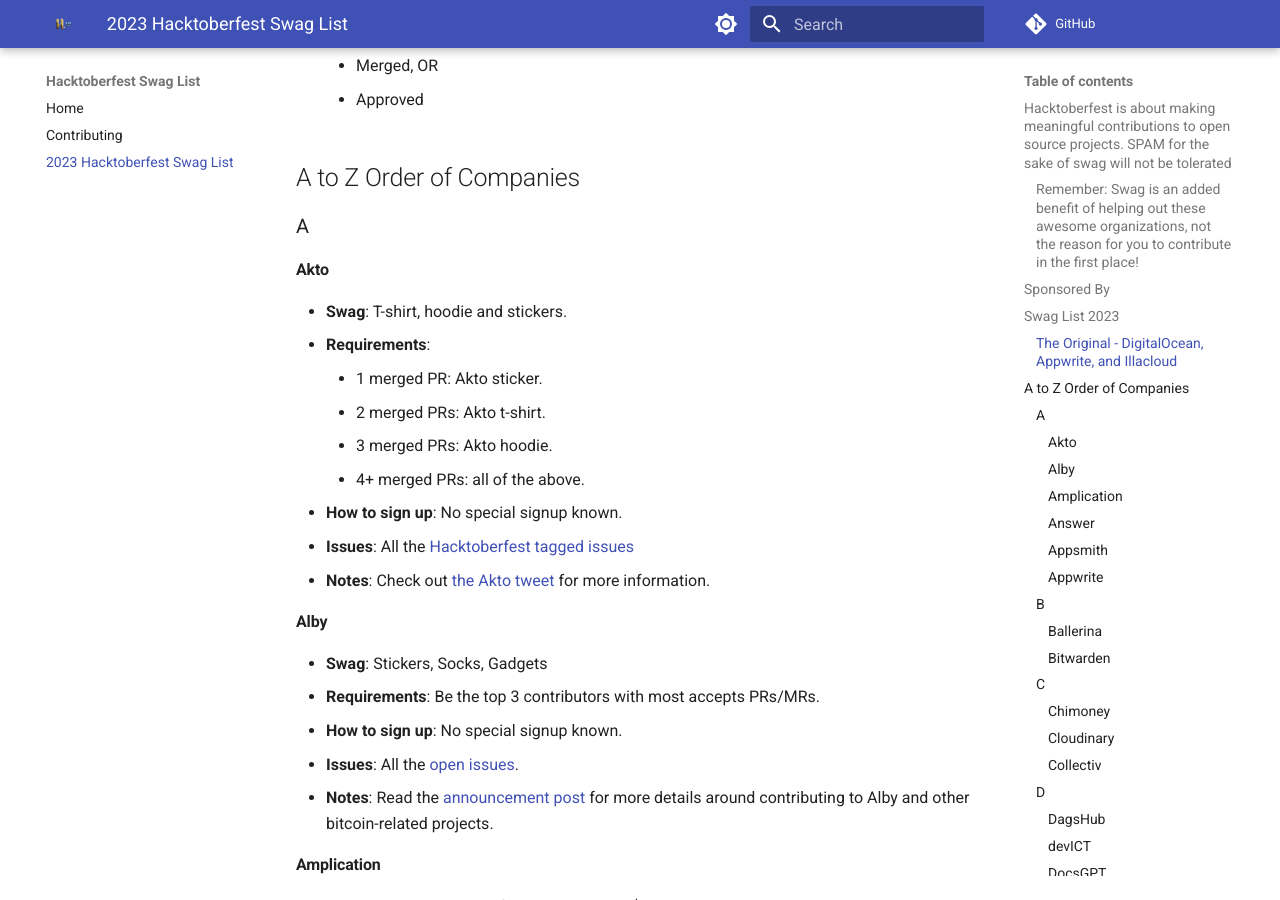
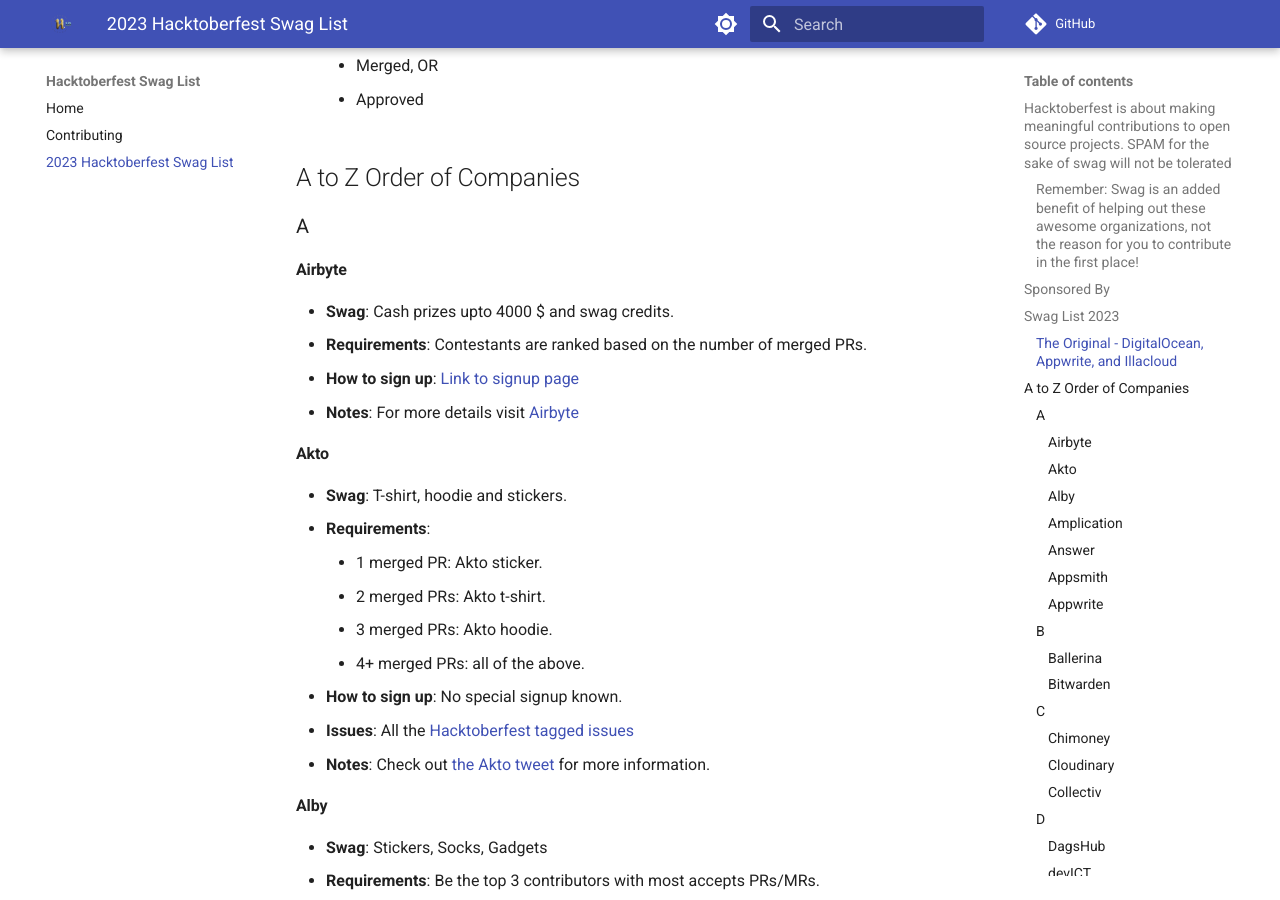
Before and after one commit to crweiner/hacktoberfest-swag-list, an MkDocs documentation site: the page built from docs/list.md, in a window 1280 px wide and 900 px high, scrolled down 1170 px. Built offline with MkDocs 1.6.1 and Material for MkDocs 9.7.7, drawn with Linux system fonts in a browser that asks for light colours; plug-ins that fetch from the network failed and are left out; comment, search, counter and statistics services are not loaded.

Commit message:
Added AIrbyte

```diff
--- a/docs/list.md
+++ b/docs/list.md
@@ -37,6 +37,13 @@
 ## A to Z Order of Companies
 
 ### A
+
+#### **Airbyte**
+
+- **Swag**: Cash prizes upto 4000 $ and swag credits.
+- **Requirements**: Contestants are ranked based on the number of merged PRs.
+- **How to sign up**: [Link to signup page](https://hashnode.com/hackathons/airbyte#participate)
+- **Notes**: For more details visit [Airbyte](https://airbyte.com/blog/announcing-airbytes-tentaculous-hacktoberfest-2023-edition)
 
 #### **Akto**
 
```
